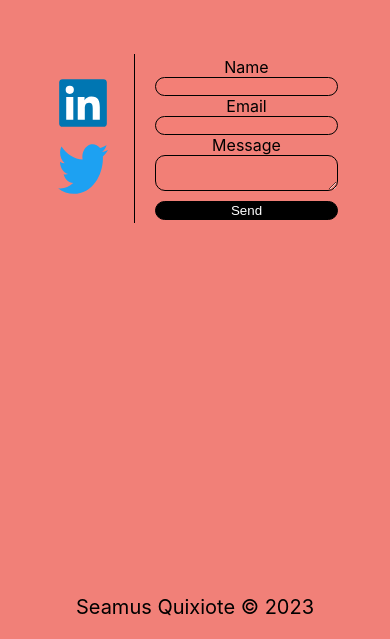
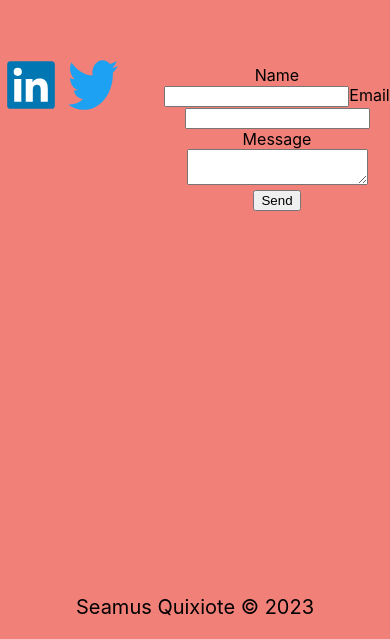
Before and after one commit to SalamanderCtesiphon/personal-portfolio, a React (Create React App) app: page / in a window 390 px wide. Shown: the part 8047-8686 px from the top of the page. Built offline with nearby package versions, Linux system fonts and the light colour scheme.

Commit message:
fixed a mobile styling bug

```diff
--- a/src/App.css
+++ b/src/App.css
@@ -291,32 +291,15 @@
 }
 
 .icon-holder {
-  border-right: 1px solid black;
   height: 20vh;
   margin-right: 20px;
   padding-right: 20px;
   display: flex;
-  flex-direction: column;
-  justify-content: center;
+  justify-content: space-around;
 }
 
-.form {
-  display: flex;
-  flex-direction: column;
-  justify-content: space-between;
-}
 
-input {
-  background-color: #fa72681d;
-  border: 1px solid black;
-  border-radius: 10px;
-}
 
-textarea {
-  background-color: #fa726819;
-  border: 1px solid black;
-  border-radius: 10px;
-}
 
 .footer-link {
   text-decoration: none;
@@ -345,14 +328,3 @@ textarea {
 .footer-icon:hover {
   transform: scale(1.2);
 }
-
-.submitBtn {
-  background-color: black;
-  color: white;
-  margin-top: 10px;
-  cursor: pointer;
-}
-
-.submitBtn:hover {
-  background-color: rgba(0, 0, 0, 0.7);
-}
```
